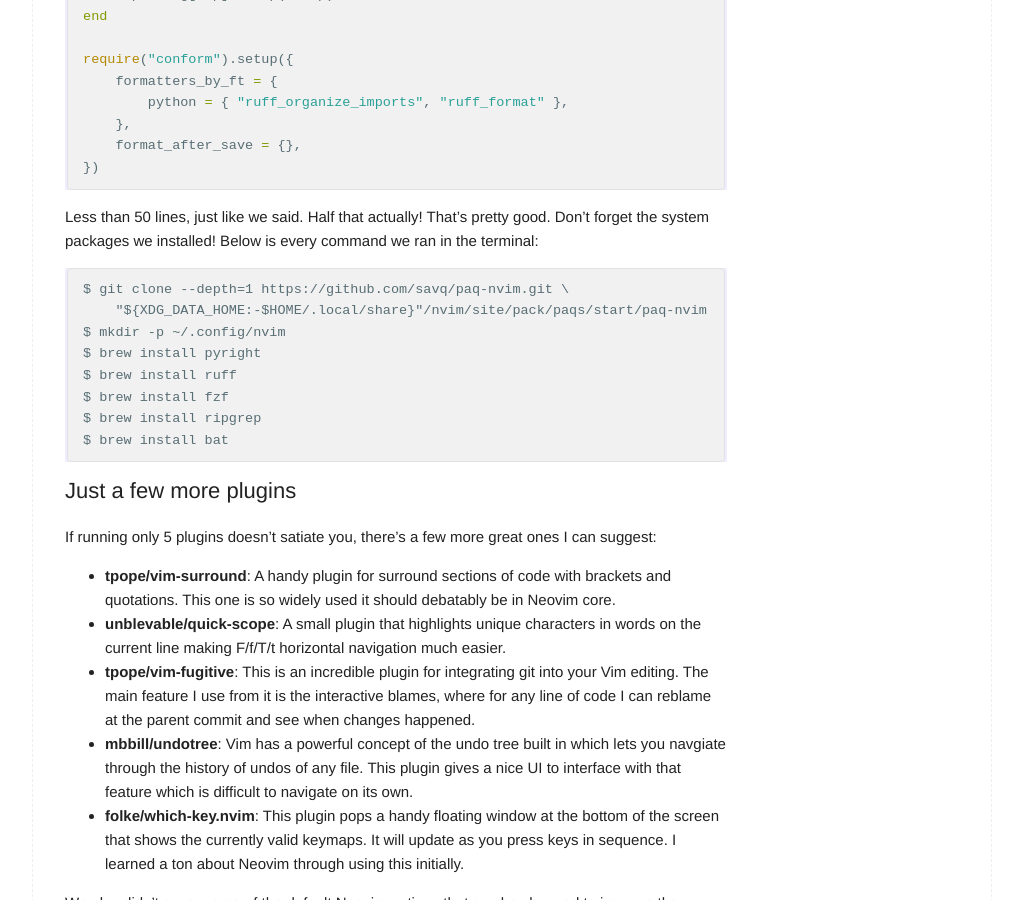
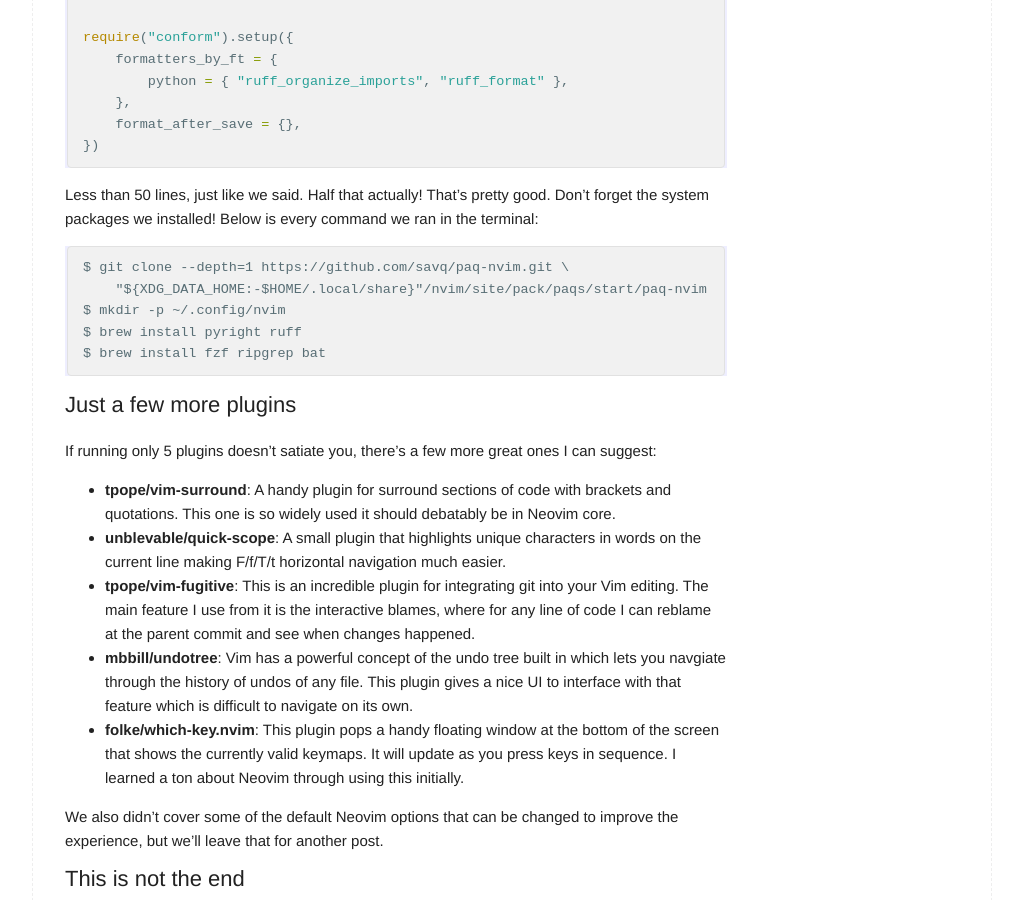
Before and after one commit to bread-man88/blog, a Jekyll site: the page built from _posts/2025-03-14-simple-nvim-config.md, in a window 1280 px wide and 900 px high, scrolled down 4387 px. Shown: the whole window, without its empty margins (128-1151 px from the left). Built offline with Jekyll 4.4.1, drawn with Linux system fonts in a browser that asks for light colours; some of the changed text lies outside the part shown.

Commit message:
Small editing changes

````diff
--- a/_posts/2025-03-14-simple-nvim-config.md
+++ b/_posts/2025-03-14-simple-nvim-config.md
@@ -75,8 +75,7 @@ All we're doing here is defining the LSPs we want to look for, and then setting
 To be clear here, nvim-lspconfig *does not install the LSPs for you*. You need to do that yourself. This part is heavily dependent on what LSPs & linters you're using, but most I've used have been quite simple to install. For pyright & ruff, there are a few ways you can handle this. The simplest way would be to run:
 
 ```
-$ brew install pyright
-$ brew install ruff
+$ brew install pyright ruff
 ```
 
 ...and the servers should be automatically be added to your $PATH and detected by Neovim. If you have Node installed on your system already I prefer to install pyright with `npm install -g pyright`. The brew install will install node as a dependency, which can override the default node version that is already set with `nvm`. For ruff, I prefer to install into the venv of the specific Python project I'm working on, but a global install works too. If you install into a venv, you just have to make sure the virtual environment is activated before you open Neovim so Neovim can find it.
@@ -168,11 +167,8 @@ Less than 50 lines, just like we said. Half that actually! That's pretty good. D
 $ git clone --depth=1 https://github.com/savq/paq-nvim.git \
     "${XDG_DATA_HOME:-$HOME/.local/share}"/nvim/site/pack/paqs/start/paq-nvim
 $ mkdir -p ~/.config/nvim
-$ brew install pyright
-$ brew install ruff
-$ brew install fzf
-$ brew install ripgrep
-$ brew install bat
+$ brew install pyright ruff
+$ brew install fzf ripgrep bat
 ```
 
 ## Just a few more plugins
````
